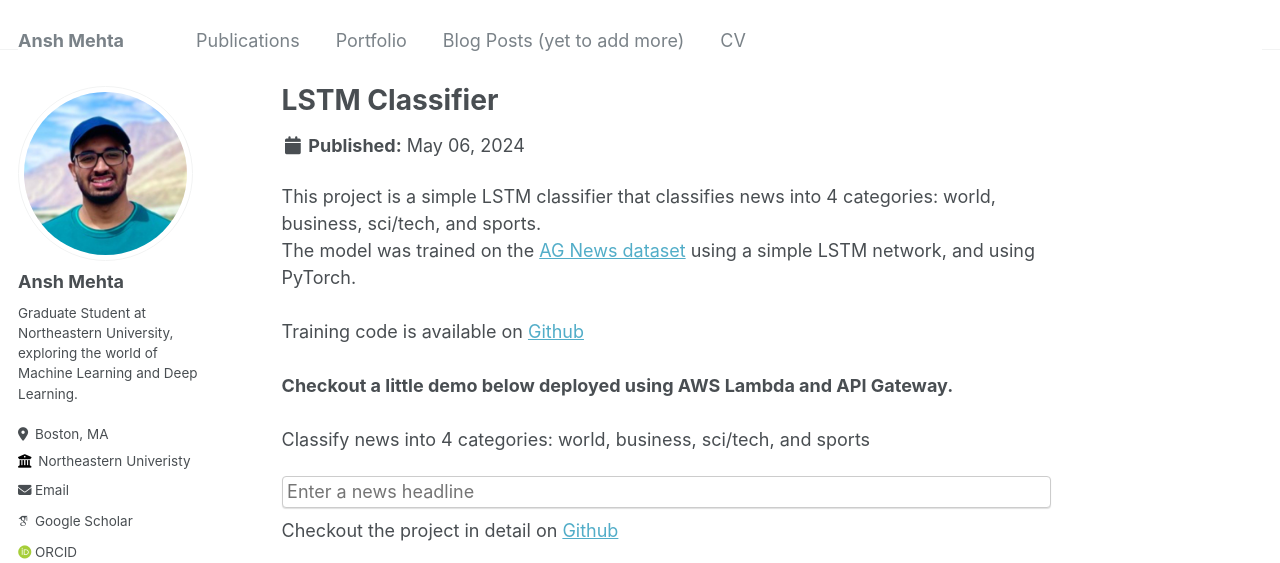
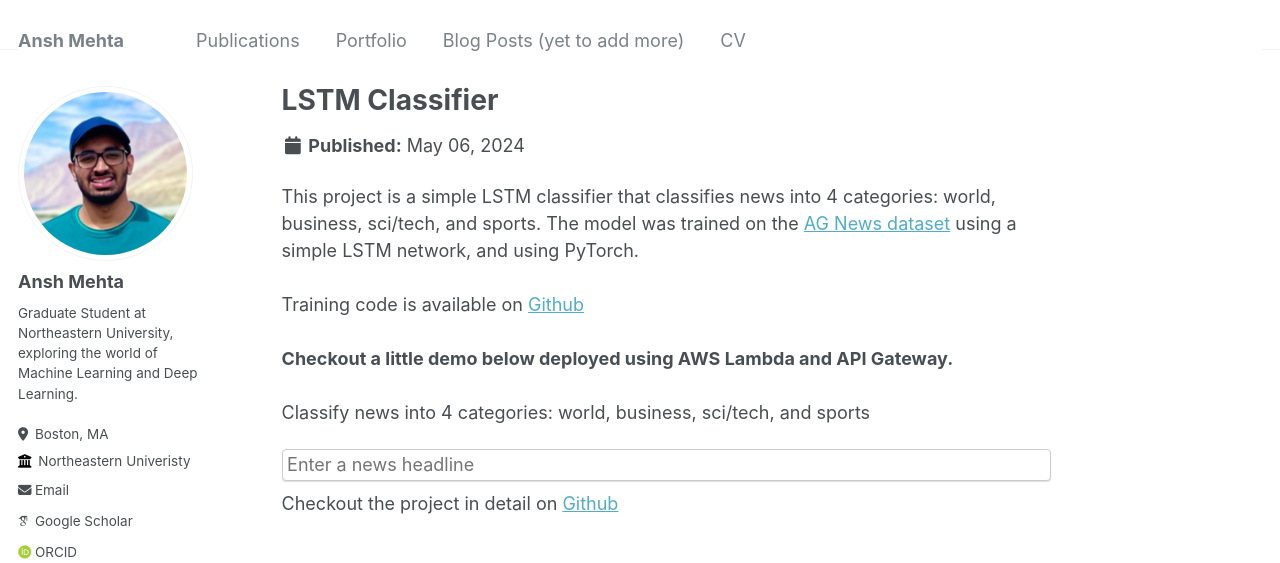
Before and after one commit to anshmehtamm/anshmehtamm.github.io, a Jekyll site: the page built from _portfolio/portfolio-2.html, in a window 1280 px wide and 1167 px high, cut to the strip 0-563 px from the top of the window. Built offline with Jekyll 4.4.1, drawn with Linux system fonts in a browser that asks for light colours; some web fonts are replaced.

```diff
--- a/_portfolio/portfolio-2.html
+++ b/_portfolio/portfolio-2.html
@@ -4,8 +4,7 @@ excerpt: "Classification using Recurrent Neural Networks (from scratch)"
 collection: portfolio
 ---
 
-This project is a simple LSTM classifier that classifies news into 4 categories: world, business, sci/tech, and sports.
-<br> The model was trained on the <a href="https://www.kaggle.com/amananandrai/ag-news-classification-dataset"> AG News dataset</a> using a simple LSTM network,
+This project is a simple LSTM classifier that classifies news into 4 categories: world, business, sci/tech, and sports. The model was trained on the <a href="https://www.kaggle.com/amananandrai/ag-news-classification-dataset"> AG News dataset</a> using a simple LSTM network,
 and using PyTorch.<br><br>Training code is available on <a href="github.com/anshmehtamm/news_category_classifier">Github</a>
 <br><br>
 <b>Checkout a little demo below deployed using AWS Lambda and API Gateway.</b>
```
